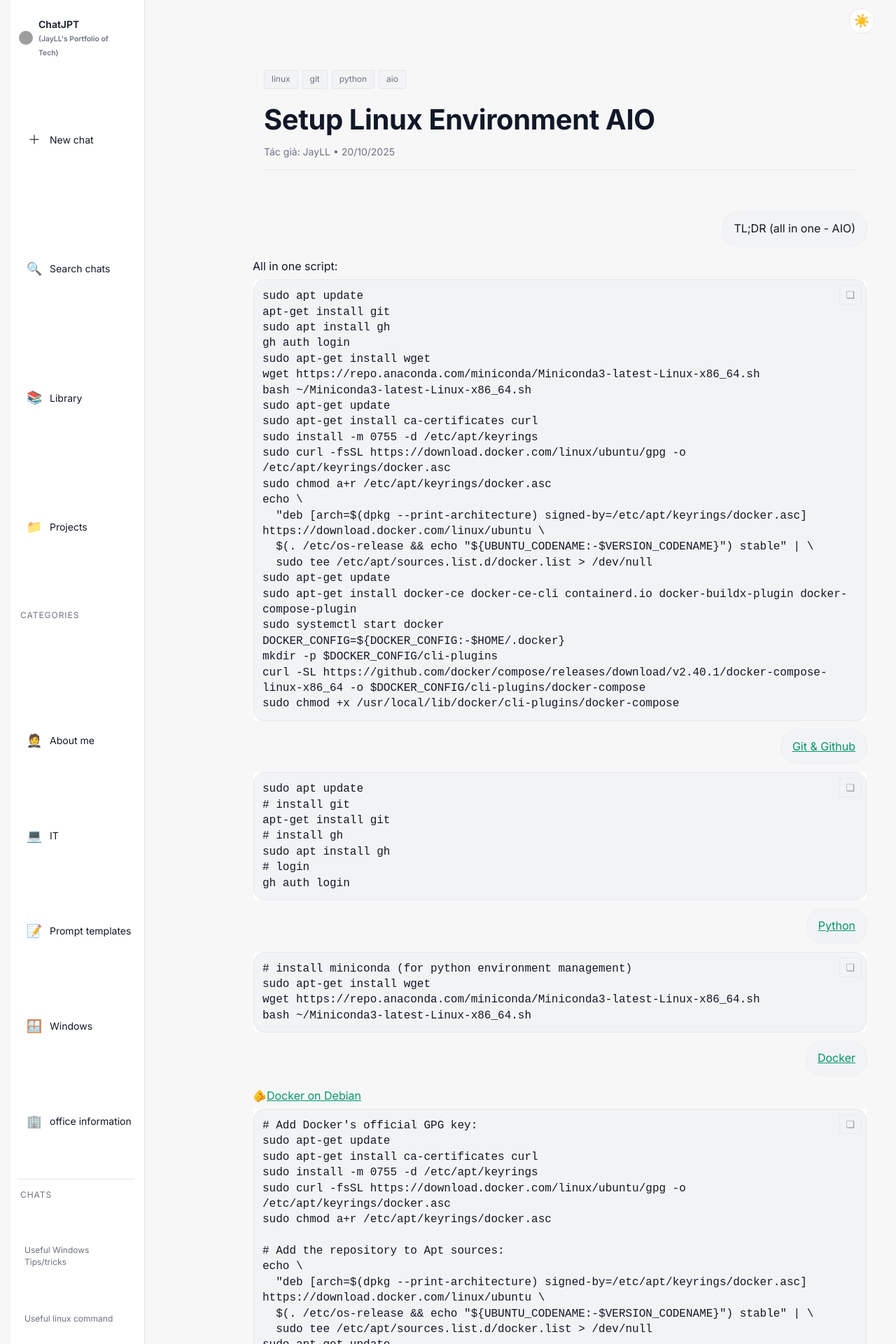
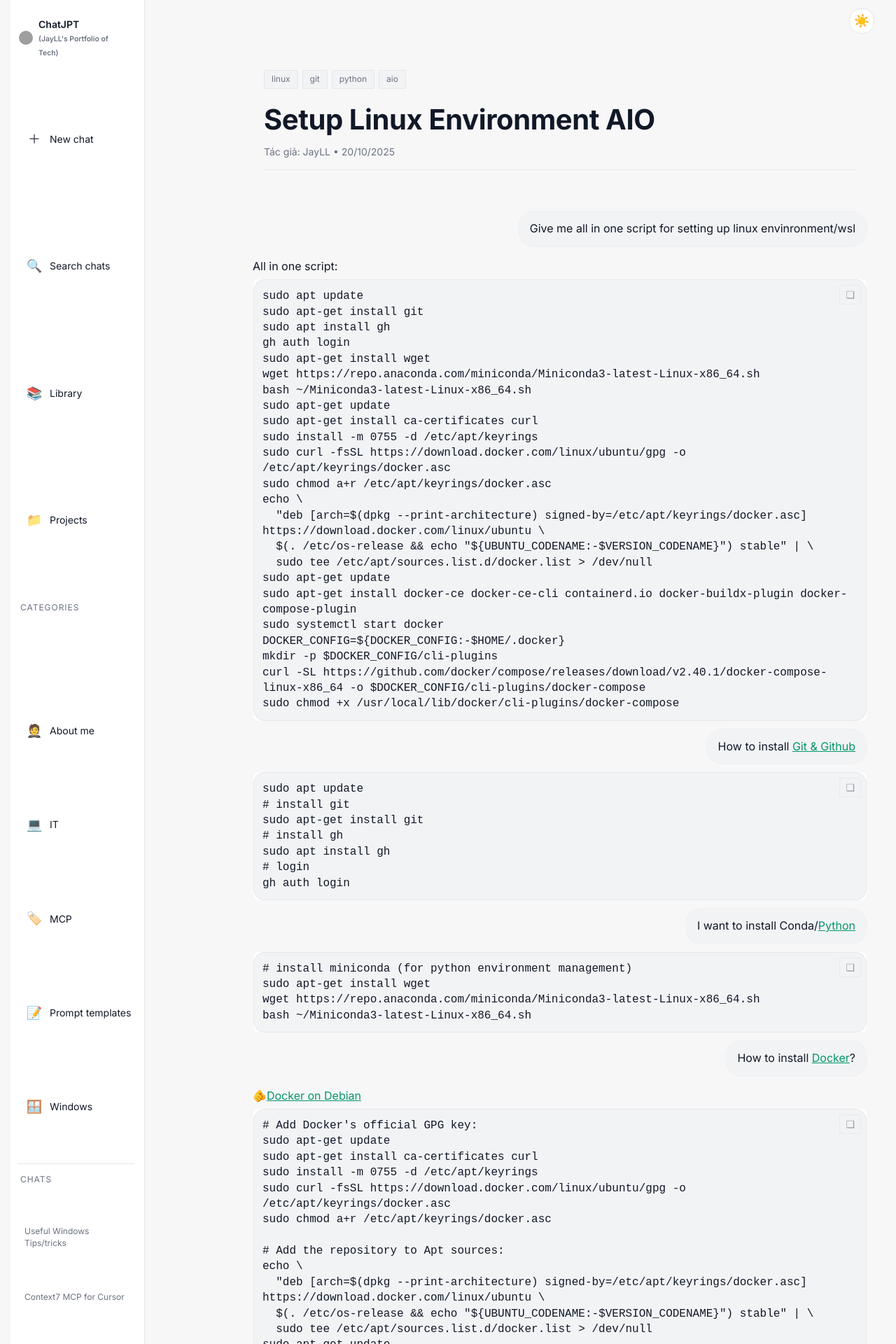
Before and after one commit to jayll1303/jayll1303.github.io, a Jekyll site: the page built from _posts/2025-10-19-setup-linux-environment.md, in a window 1280 px wide. Shown: the top 1920 px of the page at 70% size. Built offline with Jekyll 4.4.1, drawn with Linux system fonts in a browser that asks for light colours; some of the changed text lies outside the part shown; grey boxes are pictures that could not be loaded.

Commit message:
chore(content): sync from private

````diff
--- a/_posts/2025-10-19-setup-linux-environment.md
+++ b/_posts/2025-10-19-setup-linux-environment.md
@@ -7,13 +7,13 @@ tags: [linux,git,python, aio]
 author: "JayLL"
 ---
 
-## TL;DR (all in one - AIO)
+## Give me all in one script for setting up linux envinronment/wsl
 
 All in one script:
 
 ```bash
 sudo apt update
-apt-get install git
+sudo apt-get install git
 sudo apt install gh
 gh auth login
 sudo apt-get install wget
@@ -37,19 +37,19 @@ curl -SL https://github.com/docker/compose/releases/download/v2.40.1/docker-comp
 sudo chmod +x /usr/local/lib/docker/cli-plugins/docker-compose
 ```
 
-## [Git & Github](https://git-scm.com/install/linux.html)
+## How to install [Git & Github](https://git-scm.com/install/linux.html)
 
 ``` bash
 sudo apt update
 # install git
-apt-get install git
+sudo apt-get install git
 # install gh
 sudo apt install gh
 # login
 gh auth login
 ```
 
-## [Python](https://www.anaconda.com/docs/getting-started/miniconda/install#linux-terminal-installer)
+## I want to install Conda/[Python](https://www.anaconda.com/docs/getting-started/miniconda/install#linux-terminal-installer)
 
 ```bash
 # install miniconda (for python environment management)
@@ -58,7 +58,7 @@ wget https://repo.anaconda.com/miniconda/Miniconda3-latest-Linux-x86_64.sh
 bash ~/Miniconda3-latest-Linux-x86_64.sh
 ```
 
-## [Docker](https://docs.docker.com/engine/install/ubuntu/)
+## How to install [Docker](https://docs.docker.com/engine/install/ubuntu/)?
 
 🫵[Docker on Debian](https://docs.docker.com/engine/install/debian/)
 
@@ -89,7 +89,7 @@ sudo groupadd docker
 sudo usermod -aG docker $USER
 ```
 
-## [Docker Compose](https://docs.docker.com/compose/install/linux/)
+## Install [Docker Compose](https://docs.docker.com/compose/install/linux/)?
 
 ### Install using the repository
 
@@ -106,3 +106,11 @@ mkdir -p $DOCKER_CONFIG/cli-plugins
 curl -SL https://github.com/docker/compose/releases/download/v2.40.1/docker-compose-linux-x86_64 -o $DOCKER_CONFIG/cli-plugins/docker-compose
 sudo chmod +x /usr/local/lib/docker/cli-plugins/docker-compose
 ```
+
+🫵 On AWS Linux
+
+```bash
+sudo curl -L "https://github.com/docker/compose/releases/latest/download/docker-compose-$(uname -s)-$(uname -m)" -o /usr/local/bin/docker-compose
+sudo chmod +x /usr/local/bin/docker-compose
+docker-compose --version
+```
--- a/_posts/2025-11-04-windows-tips.md
+++ b/_posts/2025-11-04-windows-tips.md
@@ -2,7 +2,7 @@
 layout: post
 title: "Useful Windows Tips/tricks"
 date: 2025-11-04 01:09:22 +0000
-categories: [Windows, office information]
+categories: [Windows]
 tags: [windows, office information, pdf, png, jpg, images]
 author: "JayLL"
 ---
````
Also changed, not shown: _posts/2025-10-21-vscode.md (+3 -1 lines), _posts/2025-10-22-git.md (+1 -1 lines), _posts/2025-11-06-context7.md (added, +23 -0 lines).
